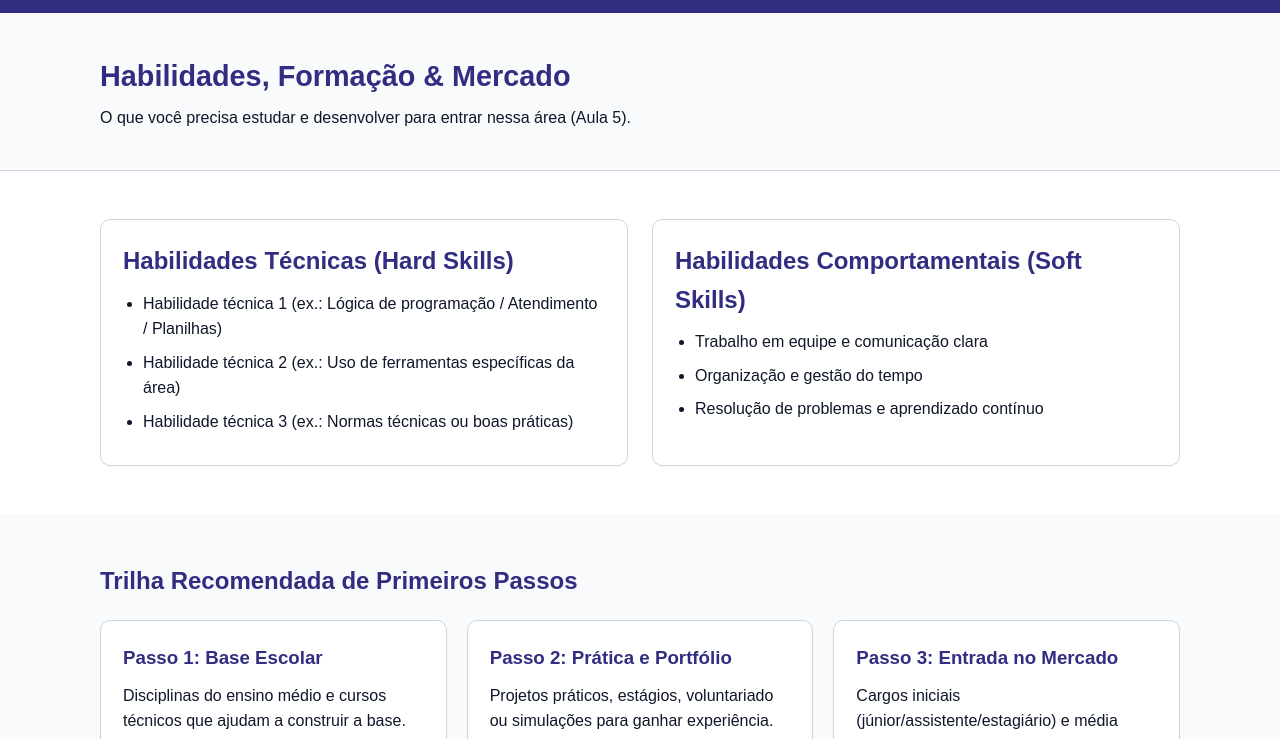
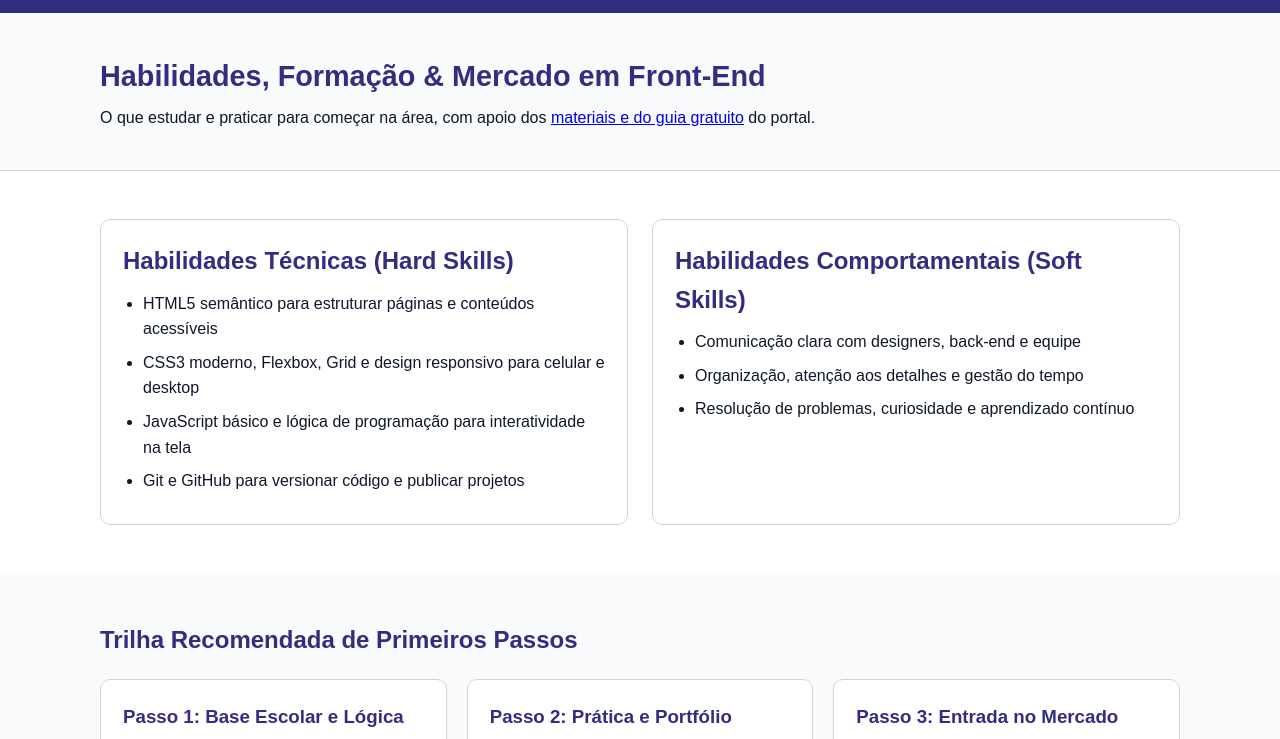
Before and after one commit to beatrizlaura2lb-art/viva-sua-profissao, a plain HTML site: page template-viva-sua-profissao/pages/habilidades.html in a window 1280 px wide. Shown: the part 54-793 px from the top of the page. Drawn offline with Linux system fonts and the light colour scheme.

Commit message:
Atualiza paginas internas e links SEO

```diff
--- a/template-viva-sua-profissao/pages/habilidades.html
+++ b/template-viva-sua-profissao/pages/habilidades.html
@@ -3,9 +3,8 @@
 <head>
   <meta charset="UTF-8">
   <meta name="viewport" content="width=device-width, initial-scale=1.0">
-  <title>Habilidades e Mercado | Viva Sua Profissão</title>
-  <meta name="description" content="Conheça as habilidades técnicas, comportamentais e o cenário de mercado da profissão.">
-  <!-- Como esta página está dentro da pasta pages/, usamos ../ para voltar à raiz -->
+  <title>Habilidades Front-End e Mercado | Viva Sua Profissão</title>
+  <meta name="description" content="Veja habilidades técnicas e comportamentais, trilha de estudos e mercado de trabalho para Desenvolvedor Front-End iniciante.">
   <link rel="stylesheet" href="../css/style.css">
 </head>
 <body>
@@ -27,31 +26,35 @@
   <main>
     <section class="cabecalho-pagina">
       <div class="container">
-        <h1>Habilidades, Formação &amp; Mercado</h1>
-        <p>O que você precisa estudar e desenvolver para entrar nessa área (Aula 5).</p>
+        <h1>Habilidades, Formação &amp; Mercado em Front-End</h1>
+        <p>
+          O que estudar e praticar para começar na área, com apoio dos
+          <a href="materiais.html">materiais e do guia gratuito</a> do portal.
+        </p>
       </div>
     </section>
 
     <section class="secao">
       <div class="container">
         <div class="grid-duas-colunas">
-          <div class="card">
+          <article class="card">
             <h2>Habilidades Técnicas (Hard Skills)</h2>
             <ul class="lista-simples">
-              <li>Habilidade técnica 1 (ex.: Lógica de programação / Atendimento / Planilhas)</li>
-              <li>Habilidade técnica 2 (ex.: Uso de ferramentas específicas da área)</li>
-              <li>Habilidade técnica 3 (ex.: Normas técnicas ou boas práticas)</li>
+              <li>HTML5 semântico para estruturar páginas e conteúdos acessíveis</li>
+              <li>CSS3 moderno, Flexbox, Grid e design responsivo para celular e desktop</li>
+              <li>JavaScript básico e lógica de programação para interatividade na tela</li>
+              <li>Git e GitHub para versionar código e publicar projetos</li>
             </ul>
-          </div>
+          </article>
 
-          <div class="card">
+          <article class="card">
             <h2>Habilidades Comportamentais (Soft Skills)</h2>
             <ul class="lista-simples">
-              <li>Trabalho em equipe e comunicação clara</li>
-              <li>Organização e gestão do tempo</li>
-              <li>Resolução de problemas e aprendizado contínuo</li>
+              <li>Comunicação clara com designers, back-end e equipe</li>
+              <li>Organização, atenção aos detalhes e gestão do tempo</li>
+              <li>Resolução de problemas, curiosidade e aprendizado contínuo</li>
             </ul>
-          </div>
+          </article>
         </div>
       </div>
     </section>
@@ -61,16 +64,16 @@
         <h2>Trilha Recomendada de Primeiros Passos</h2>
         <div class="grid-cards">
           <article class="card">
-            <h3>Passo 1: Base Escolar</h3>
-            <p>Disciplinas do ensino médio e cursos técnicos que ajudam a construir a base.</p>
+            <h3>Passo 1: Base Escolar e Lógica</h3>
+            <p>Fortaleça lógica, leitura, inglês técnico básico e cursos iniciais de web para entender como o navegador funciona.</p>
           </article>
           <article class="card">
             <h3>Passo 2: Prática e Portfólio</h3>
-            <p>Projetos práticos, estágios, voluntariado ou simulações para ganhar experiência.</p>
+            <p>Construa páginas reais no VS Code, publique no GitHub Pages e documente seus projetos para mostrar o que sabe fazer.</p>
           </article>
           <article class="card">
             <h3>Passo 3: Entrada no Mercado</h3>
-            <p>Cargos iniciais (júnior/assistente/estagiário) e média salarial pesquisada pelo grupo.</p>
+            <p>Busque vagas de estágio ou desenvolvedor júnior, acompanhando a <a href="sobre.html">arquitetura do projeto</a> e boas práticas da área.</p>
           </article>
         </div>
       </div>
@@ -80,7 +83,7 @@
   <footer class="rodape">
     <div class="container">
       <p>Projeto <strong>Viva Sua Profissão</strong> — Curso Técnico em Desenvolvimento de Sistemas (Proz Educação)</p>
-      <p class="creditos">Desenvolvido pelo Grupo: [Nome 1], [Nome 2], [Nome 3]</p>
+      <p class="creditos">Desenvolvido pelo Grupo: Laura Beatriz Oliveira Souza, Ketlen Santiago de Sousa</p>
     </div>
   </footer>
 
```
Also changed, not shown: template-viva-sua-profissao/pages/materiais.html (+24 -20 lines), template-viva-sua-profissao/pages/sobre.html (+14 -11 lines).
